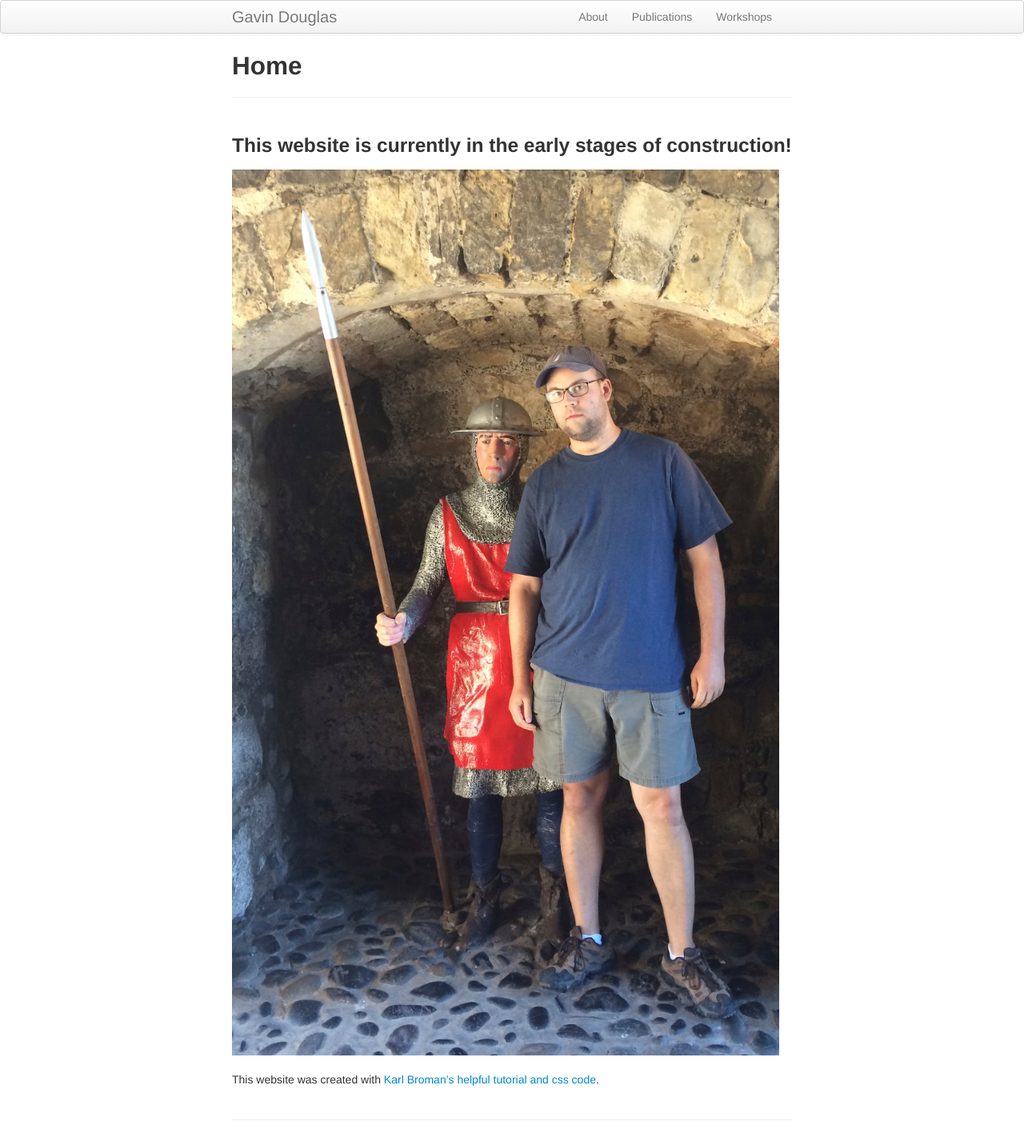
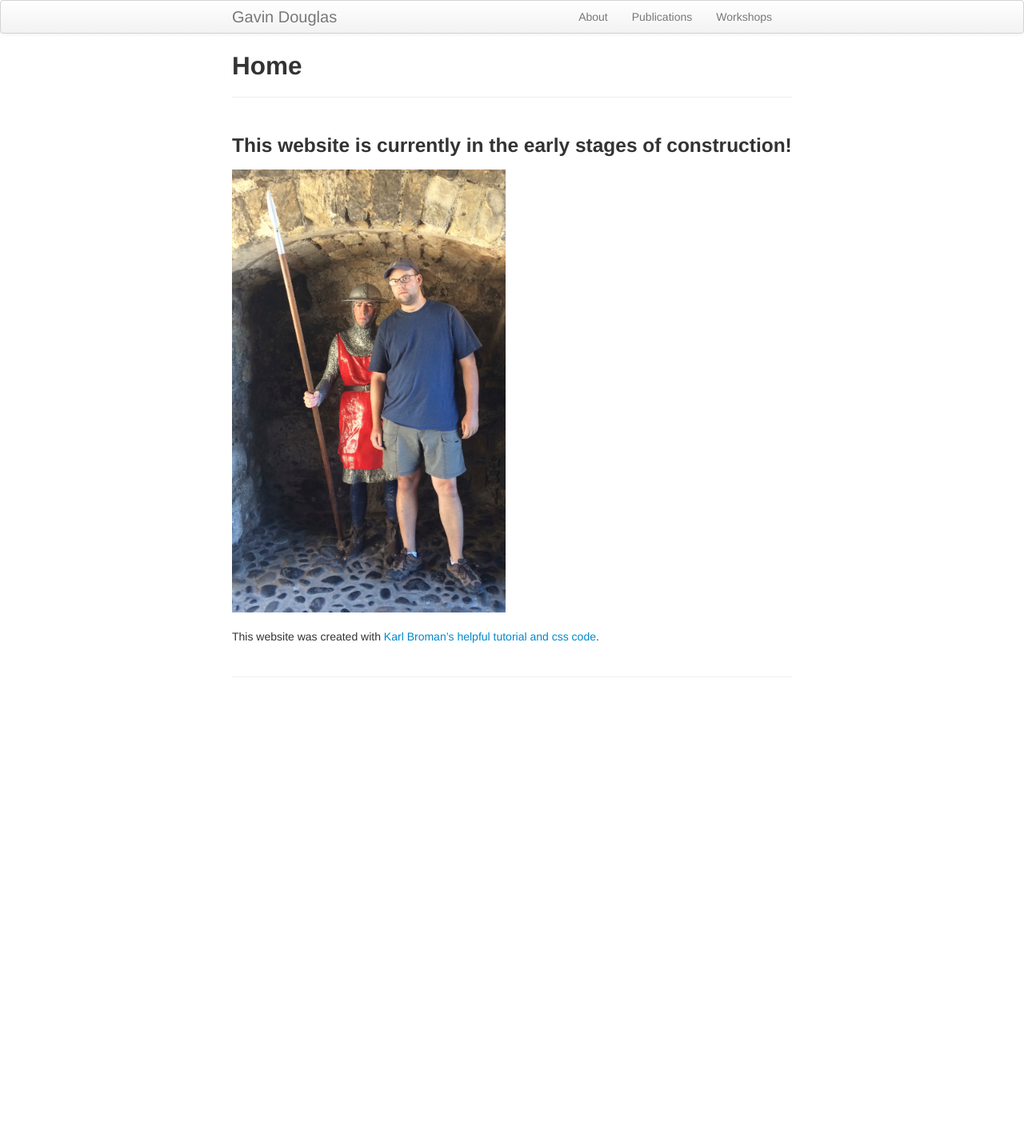
Before and after one commit to gavinmdouglas/gavinmdouglas.github.io, a Jekyll site: the page built from index.md, in a window 1280 px wide. Shown: the whole page at 80% size. Built offline with Jekyll 4.4.1, drawn with Linux system fonts in a browser that asks for light colours; after the commit the page ends 900 px from its top, so only the background shows below that.

Commit message:
decreased home screen image size

```diff
--- a/index.md
+++ b/index.md
@@ -6,7 +6,7 @@ title: Home
 ### This website is currently in the early stages of construction!
 
 <td class="left">
-        <img src="assets/pictures/personal/carrickfergus_guard.jpg" alt="assets/pictures/personal/carrickfergus_guard.jpg" title="carrickfergus_guard" align="middle" height="1108" width="684">
+        <img src="assets/pictures/personal/carrickfergus_guard.jpg" alt="assets/pictures/personal/carrickfergus_guard.jpg" title="carrickfergus_guard" align="middle" height="554" width="342">
 </td>
 <br>
 This website was created with [Karl Broman's helpful tutorial and css code](https://kbroman.org/simple_site/pages/independent_site.html).
```
